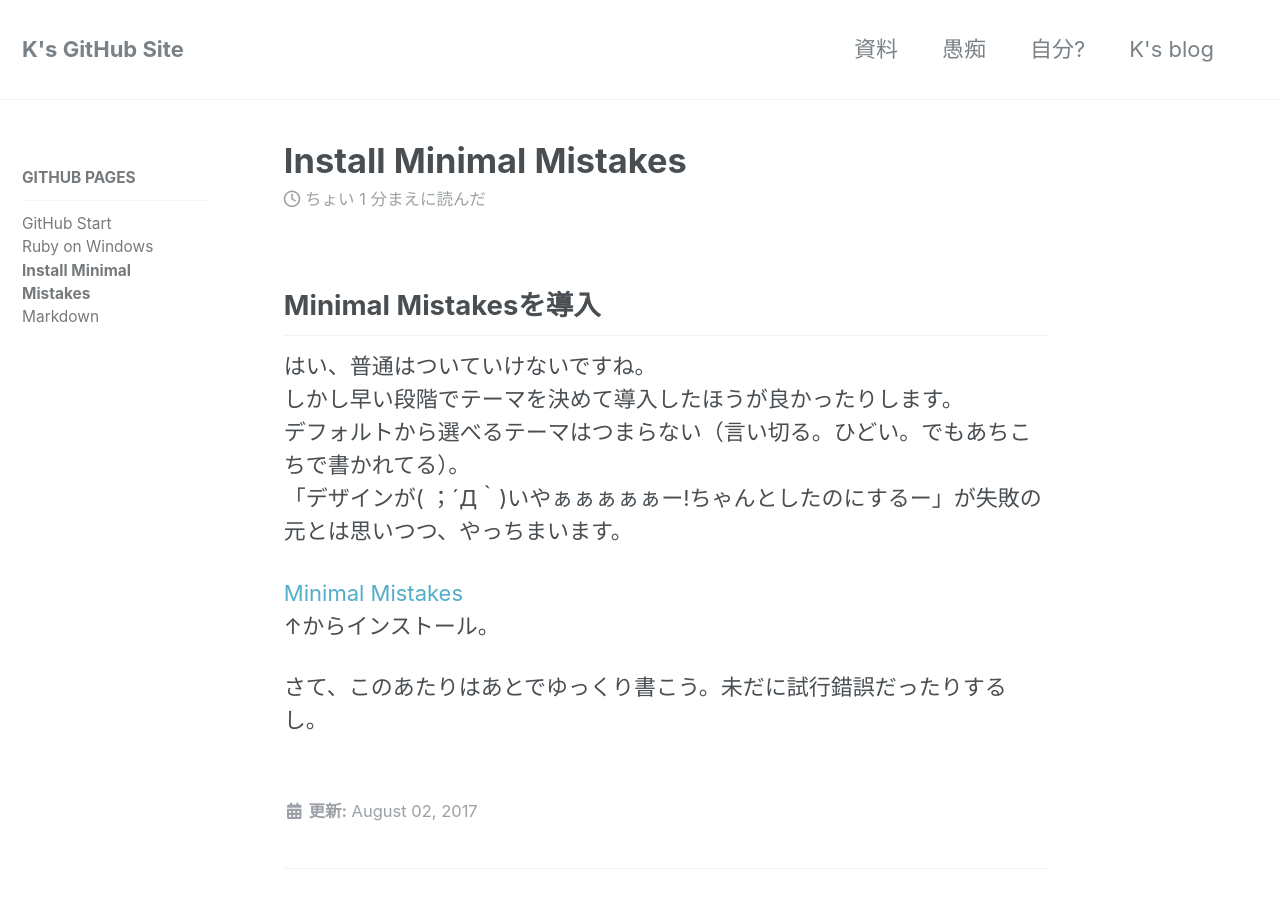
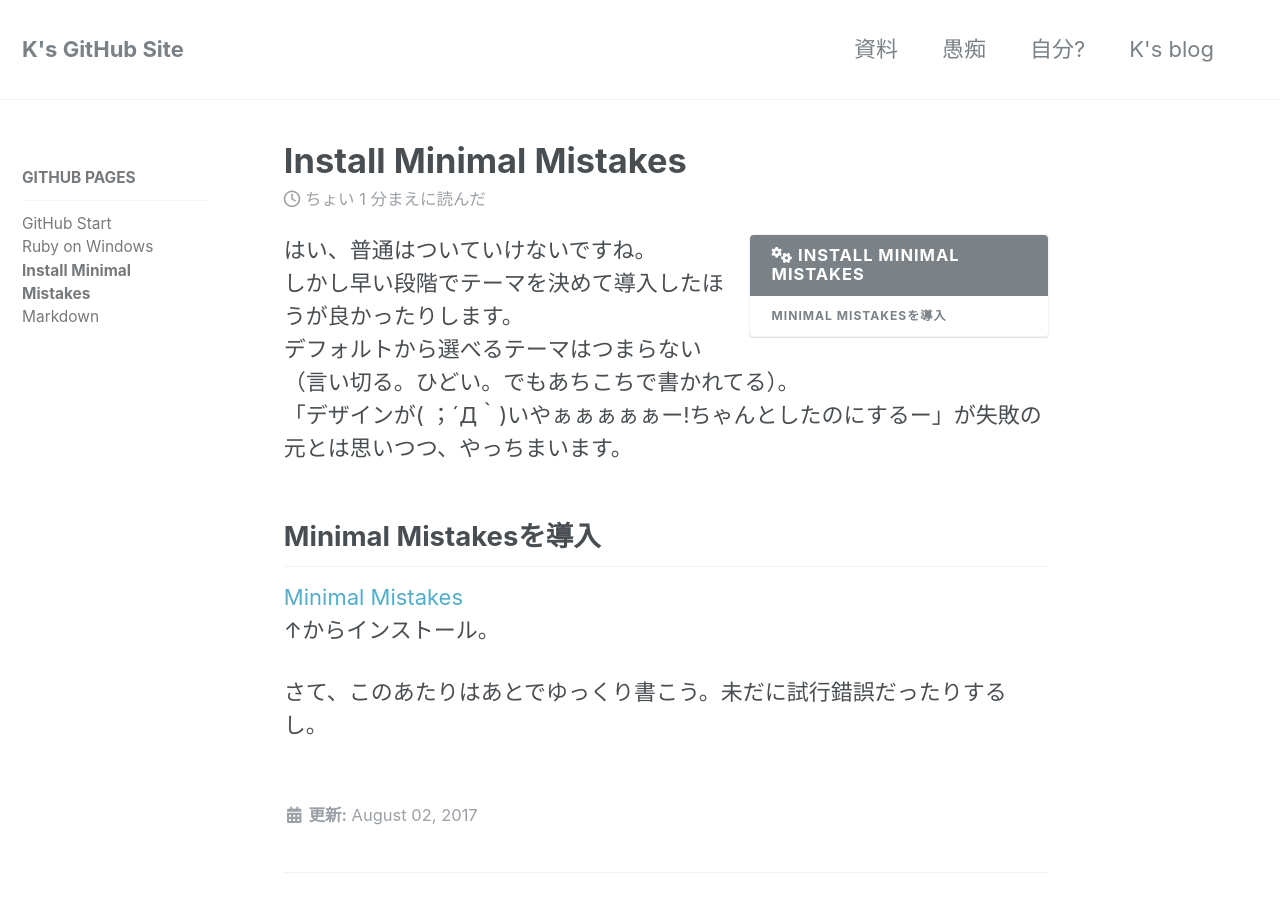
Before and after one commit to laureltreetop/laureltreetop.github.io, a Jekyll site: the page built from _docs/02-install-minimal-mistakes.md, in a window 1280 px wide and 900 px high. Built offline with Jekyll 4.4.1, drawn with Linux system fonts in a browser that asks for light colours; nearby versions of some CDN libraries.

Commit message:
Update 02-install-minimal-mistakes.md

```diff
--- a/_docs/02-install-minimal-mistakes.md
+++ b/_docs/02-install-minimal-mistakes.md
@@ -3,13 +3,14 @@
 title: "Install Minimal Mistakes"
 permalink: /docs/minimal-mistakes/
 ---
-## Minimal Mistakesを導入
-
+{% include toc icon="gears" title="Install Minimal Mistakes" %}
 はい、普通はついていけないですね。
 しかし早い段階でテーマを決めて導入したほうが良かったりします。
 デフォルトから選べるテーマはつまらない（言い切る。ひどい。でもあちこちで書かれてる）。
 「デザインが( ；´Д｀)いやぁぁぁぁぁー!ちゃんとしたのにするー」が失敗の元とは思いつつ、やっちまいます。
 
+## Minimal Mistakesを導入
+
 [Minimal Mistakes](https://mmistakes.github.io/minimal-mistakes/)
 ↑からインストール。
 
```
